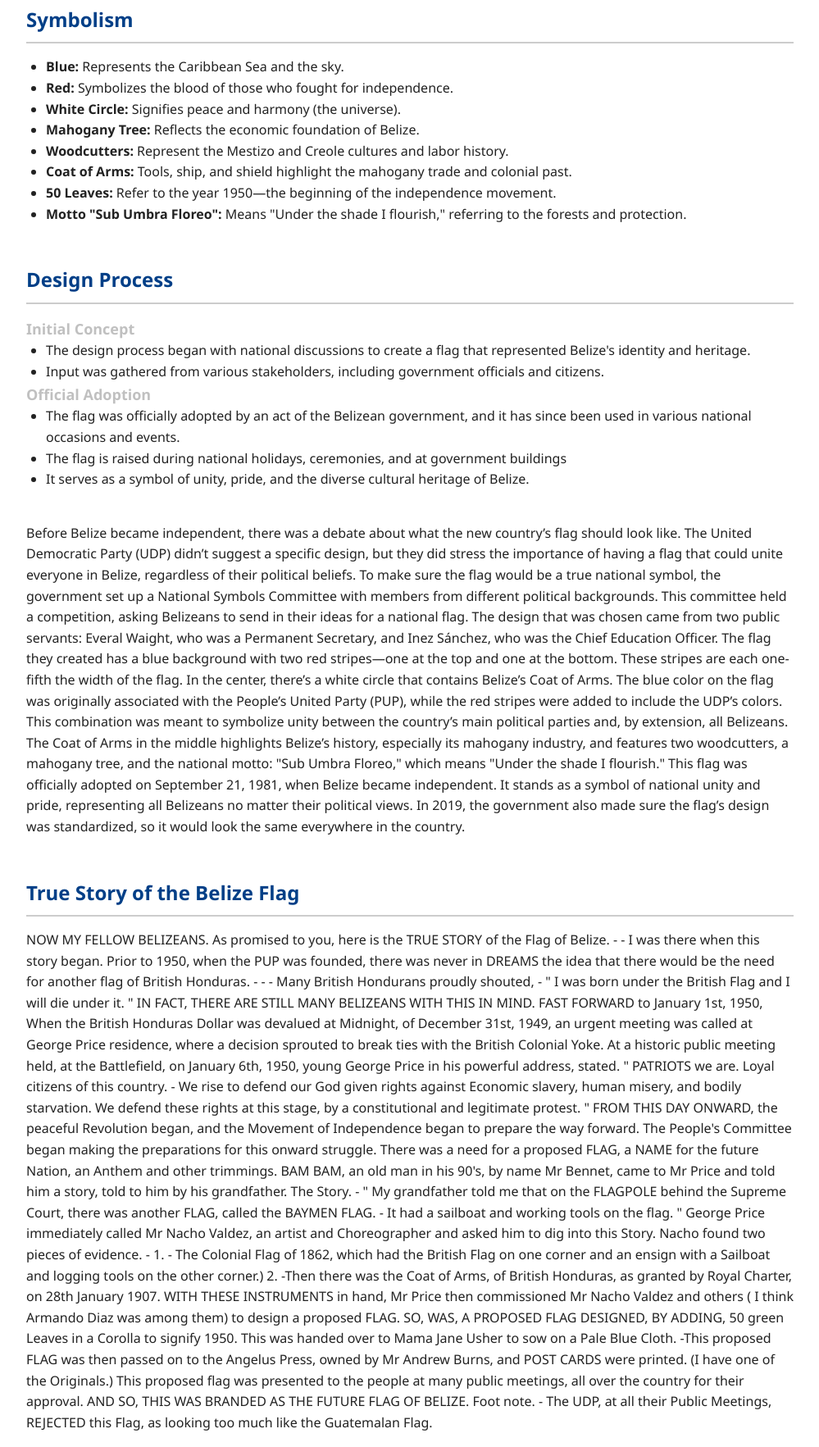
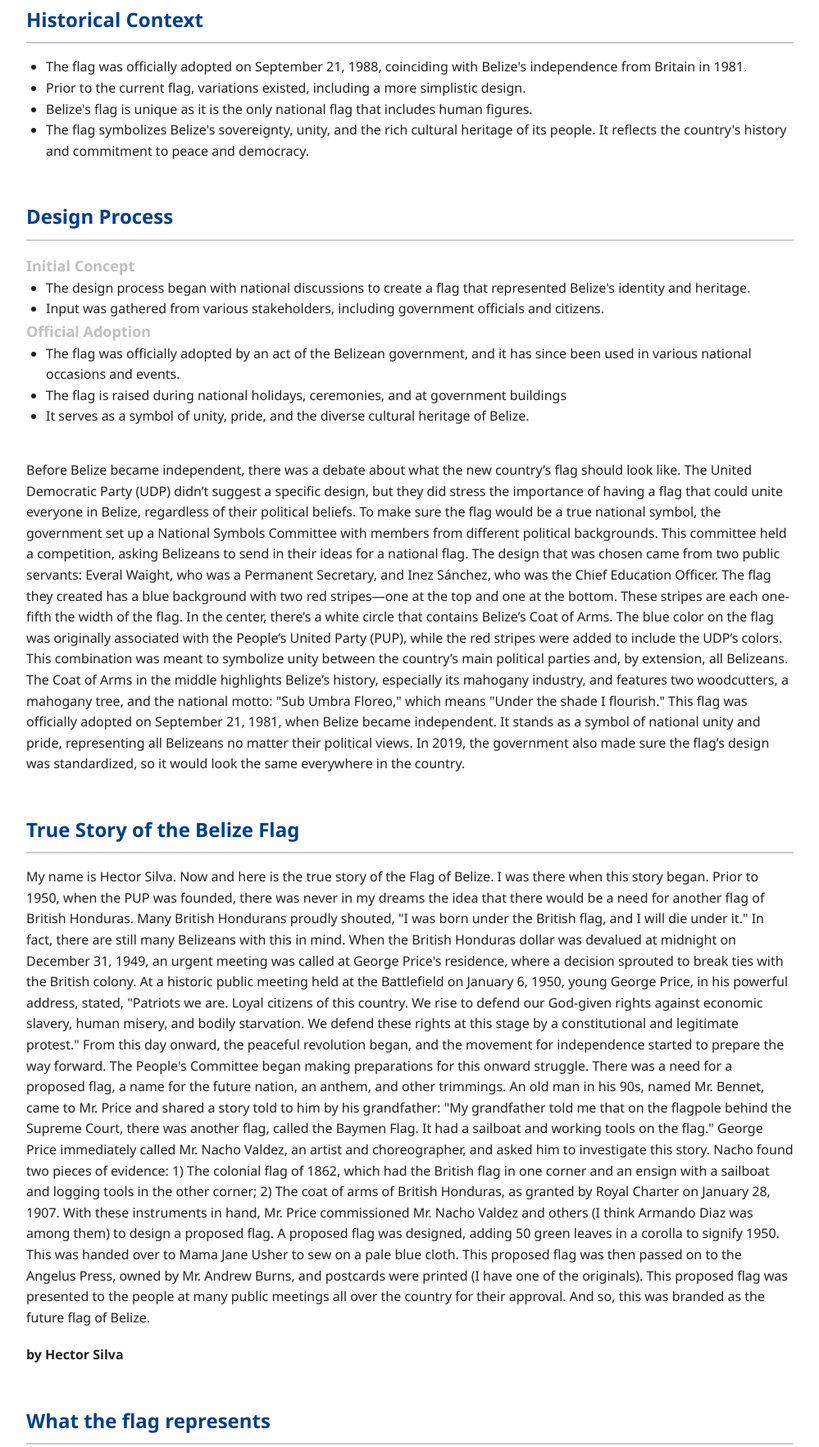
Before and after one commit to alexpech31/BelizeFlag, a plain HTML site: page index.html in a window 1280 px wide. Shown: the part 1080-2845 px from the top of the page at 82% size, without its empty margins (140-1139 px from the left). Drawn offline with Linux system fonts and the light colour scheme.

Commit message:
updatelink

```diff
--- a/index.html
+++ b/index.html
@@ -72,17 +72,14 @@
 
     </section>
 
-    <section id="symbolism">
-      <h2>Symbolism</h2>
+    <section id="Historical Context">
+      <h2>Historical Context</h2>
       <ul>
-        <li><strong>Blue:</strong> Represents the Caribbean Sea and the sky.</li>
-        <li><strong>Red:</strong> Symbolizes the blood of those who fought for independence.</li>
-        <li><strong>White Circle:</strong> Signifies peace and harmony (the universe).</li>
-        <li><strong>Mahogany Tree:</strong> Reflects the economic foundation of Belize.</li>
-        <li><strong>Woodcutters:</strong> Represent the Mestizo and Creole cultures and labor history.</li>
-        <li><strong>Coat of Arms:</strong> Tools, ship, and shield highlight the mahogany trade and colonial past.</li>
-        <li><strong>50 Leaves:</strong> Refer to the year 1950—the beginning of the independence movement.</li>
-        <li><strong>Motto "Sub Umbra Floreo":</strong> Means "Under the shade I flourish," referring to the forests and protection.</li>
+        <li><strong></strong> The flag was officially adopted on September 21, 1988, coinciding with Belize's independence from Britain in 1981.</li>
+        <li><strong></strong> Prior to the current flag, variations existed, including a more simplistic design.</li>
+        <li><strong></strong> Belize's flag is unique as it is the only national flag that includes human figures.</li>
+        <li><strong></strong> The flag symbolizes Belize's sovereignty, unity, and the rich cultural heritage of its people. It reflects the country's history and commitment to peace and democracy.</li>
+
       </ul>
     </section>
 
@@ -109,27 +106,15 @@
 
     <section id="trueStory">
         <h2>True Story of the Belize Flag</h2>
-        <p>NOW MY FELLOW BELIZEANS. As promised to you, here is the TRUE STORY of the Flag of Belize. - - I was there when this story began.
-        Prior to 1950, when the PUP was founded, there was never in DREAMS the idea that there would be the need for another flag of British Honduras. - - - Many British Hondurans proudly shouted, - " I was born under the British Flag and I will die under it. "
-        IN FACT, THERE ARE STILL MANY BELIZEANS WITH THIS IN MIND.
-        FAST FORWARD to January 1st, 1950,
-        When the British Honduras Dollar was devalued at Midnight, of December 31st, 1949, an urgent meeting was called at George Price residence, where a decision sprouted to break ties with the British Colonial Yoke.
-        At a historic public meeting held, at the Battlefield, on January 6th, 1950, young George Price in his powerful address, stated.
-        " PATRIOTS we are. Loyal citizens of this country. - We rise to defend our God given rights against Economic slavery, human misery, and bodily starvation.
-        We defend these rights at this stage, by a constitutional and legitimate protest. "
-        FROM THIS DAY ONWARD, the peaceful Revolution began, and the Movement of Independence began to prepare the way forward.
-        The People's Committee began making the preparations for this onward struggle. There was a need for a proposed FLAG, a NAME for the future Nation, an Anthem and other trimmings.
-        BAM BAM, an old man in his 90's, by name Mr Bennet, came to Mr Price and told him a story, told to him by his grandfather.
-        The Story. - " My grandfather told me that on the FLAGPOLE behind the Supreme Court, there was another FLAG, called the BAYMEN FLAG. - It had a sailboat and working tools on the flag. "
-        George Price immediately called Mr Nacho Valdez, an artist and Choreographer and asked him to dig into this Story.
-        Nacho found two pieces of evidence. -
-        1. - The Colonial Flag of 1862, which had the British Flag on one corner and an ensign with a Sailboat and logging tools on the other corner.)
-        2. -Then there was the Coat of Arms, of British Honduras, as granted by Royal Charter, on 28th January 1907.
-        WITH THESE INSTRUMENTS in hand, Mr Price then commissioned Mr Nacho Valdez and others ( I think Armando Diaz was among them) to design a proposed FLAG.
-        SO, WAS, A PROPOSED FLAG DESIGNED, BY ADDING, 50 green Leaves in a Corolla to signify 1950. This was handed over to Mama Jane Usher to sow on a Pale Blue Cloth. -This proposed FLAG was then passed on to the Angelus Press, owned by Mr Andrew Burns, and POST CARDS were printed. (I have one of the Originals.)
-        This proposed flag was presented to the people at many public meetings, all over the country for their approval.
-        AND SO, THIS WAS BRANDED AS THE FUTURE FLAG OF BELIZE.
-        Foot note. - The UDP, at all their Public Meetings, REJECTED this Flag, as looking too much like the Guatemalan Flag.
+        <p>
+
+        My name  is Hector Silva. Now and  here is the true story of the Flag of Belize. I was there when this story began. Prior to 1950, when the PUP was founded, there was never in my  dreams the idea that there would be a need for another flag of British Honduras. Many British Hondurans proudly shouted, "I was born under the British flag, and I will die under it." In fact, there are still many Belizeans with this in mind.
+ When the British Honduras dollar was devalued at midnight on December 31, 1949, an urgent meeting was called at George Price's residence, where a decision sprouted to break ties with the British colony. At a historic public meeting held at the Battlefield on January 6, 1950, young George Price, in his powerful address, stated, "Patriots we are. Loyal citizens of this country. We rise to defend our God-given rights against economic slavery, human misery, and bodily starvation. We defend these rights at this stage by a constitutional and legitimate protest."
+From this day onward, the peaceful revolution began, and the movement for independence started to prepare the way forward. The People's Committee began making preparations for this onward struggle. There was a need for a proposed flag, a name for the future nation, an anthem, and other trimmings. An old man in his 90s, named Mr. Bennet, came to Mr. Price and shared a story told to him by his grandfather: "My grandfather told me that on the flagpole behind the Supreme Court, there was another flag, called the Baymen Flag. It had a sailboat and working tools on the flag."
+George Price immediately called Mr. Nacho Valdez, an artist and choreographer, and asked him to investigate this story. Nacho found two pieces of evidence: 1) The colonial flag of 1862, which had the British flag in one corner and an ensign with a sailboat and logging tools in the other corner; 2) The coat of arms of British Honduras, as granted by Royal Charter on January 28, 1907.
+With these instruments in hand, Mr. Price commissioned Mr. Nacho Valdez and others (I think Armando Diaz was among them) to design a proposed flag. A proposed flag was designed, adding 50 green leaves in a corolla to signify 1950. This was handed over to Mama Jane Usher to sew on a pale blue cloth. This proposed flag was then passed on to the Angelus Press, owned by Mr. Andrew Burns, and postcards were printed (I have one of the originals). This proposed flag was presented to the people at many public meetings all over the country for their approval. And so, this was branded as the future flag of Belize.
+
+
 </p>
     <p style="margin-top: 20px;"><strong>by Hector Silva</strong></p>
     </section>
@@ -156,13 +141,13 @@
         </ul>
     </section>
 
-    <section id="historicalContext">
-        <h2>Historical Context</h2>
+    <section id="Annotated Bibliography">
+        <h2>Annotated Bibliography</h2>
         <ul>
-            <li>The flag was officially adopted on September 21, 1988, coinciding with Belize's independence from Britain in 1981.</li>
-            <li>Prior to the current flag, variations existed, including a more simplistic design.</li>
-            <li>Belize's flag is unique as it is the only national flag that includes human figures.</li>
-            <li>The flag symbolizes Belize's sovereignty, unity, and the rich cultural heritage of its people. It reflects the country's history and commitment to peace and democracy.</li>
+            <li>The flag of Belize, officially adopted on September 21, 1981—the very day the country gained independence—vividly reflects the nation’s rich history, cultural diversity, and political heritage. It features the national coat of arms prominently displayed on a royal blue background, bordered at the top and bottom by red stripes. These colors symbolize the two main political parties: the blue and white represent the People’s United Party (PUP), while the red stripes honor the opposition United Democratic Party (UDP), highlighting a spirit of political inclusiveness and national unity (Travel Belize, 2025; Britannica, 2001).</li>
+            <li>At the center of the flag is the coat of arms, granted during the colonial era, which underscores Belize’s early economic reliance on the timber industry. A mahogany tree stands as a central emblem, symbolizing this valuable natural resource. Flanking the shield are two human figures—a mestizo man holding a beating axe and an Afro-Belizean man with a paddle—representing the country’s ethnic diversity and the laborers who helped build the nation. This rare inclusion of human figures on a national flag emphasizes the importance of Belize’s people in its identity (Travel Belize, 2025; Britannica, 2001).</li>
+            <li>Surrounding the coat of arms is a wreath of 50 leaves, commemorating the year 1950, when the formal movement toward independence began with the founding of the PUP. Beneath the shield lies the Latin motto “Sub Umbra Floreo,” meaning “Under the Shade I Flourish,” which refers both to the country’s abundant forests and the protective role of British colonial rule during its early years (Britannica, 2001; Hotels Placencia, 2024).</li>
+            <li>Initially, the flag displayed only the blue and white colors of the PUP. However, as independence approached, red stripes were added to represent the UDP, ensuring the flag symbolized all Belizeans regardless of political affiliation. On independence day, the Union Jack was lowered, and this vibrant flag was raised, marking a new chapter of sovereignty and pride (Travel Belize, 2025; Britannica, 2001.</li>
         </ul>
     </section>
 
```
